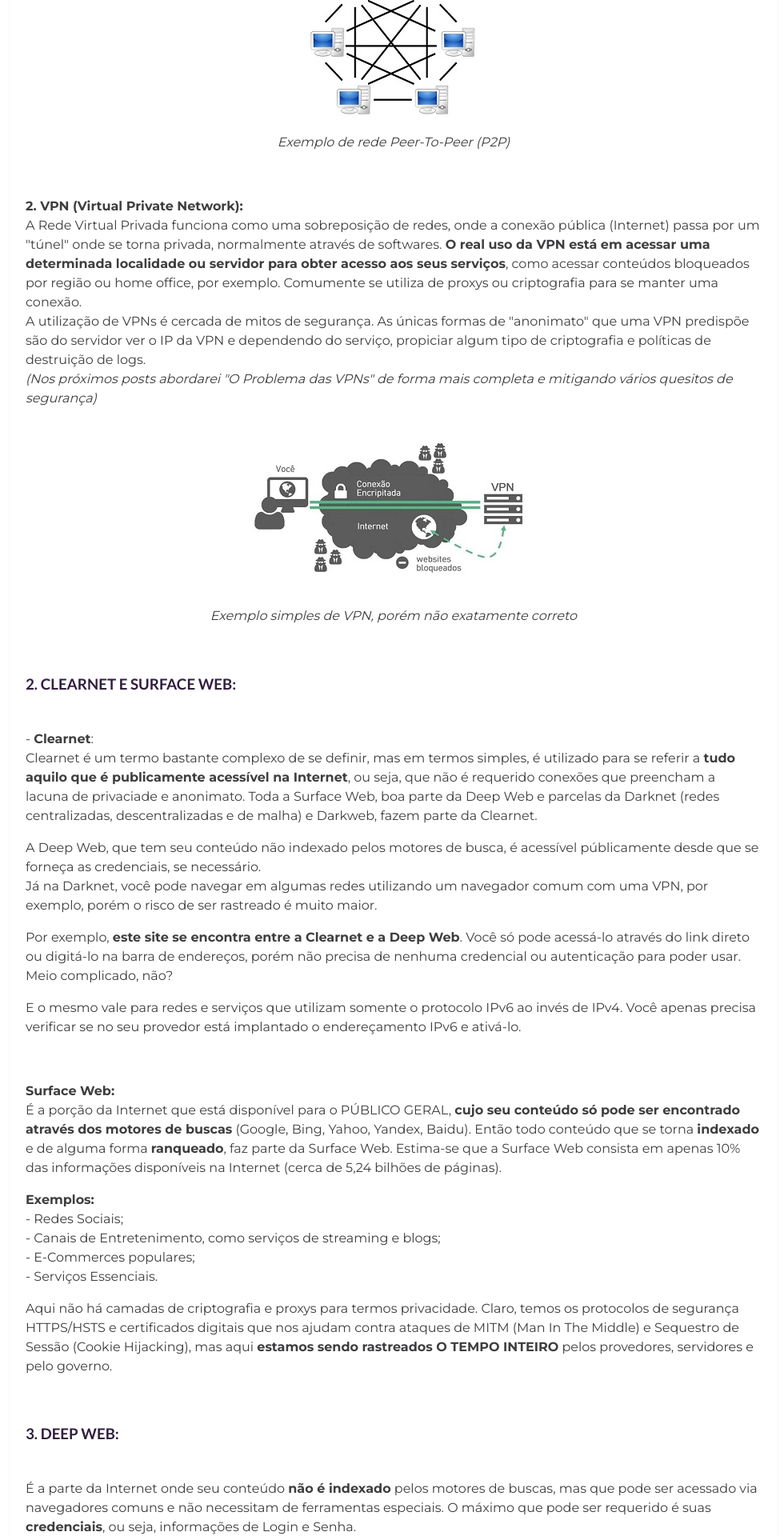
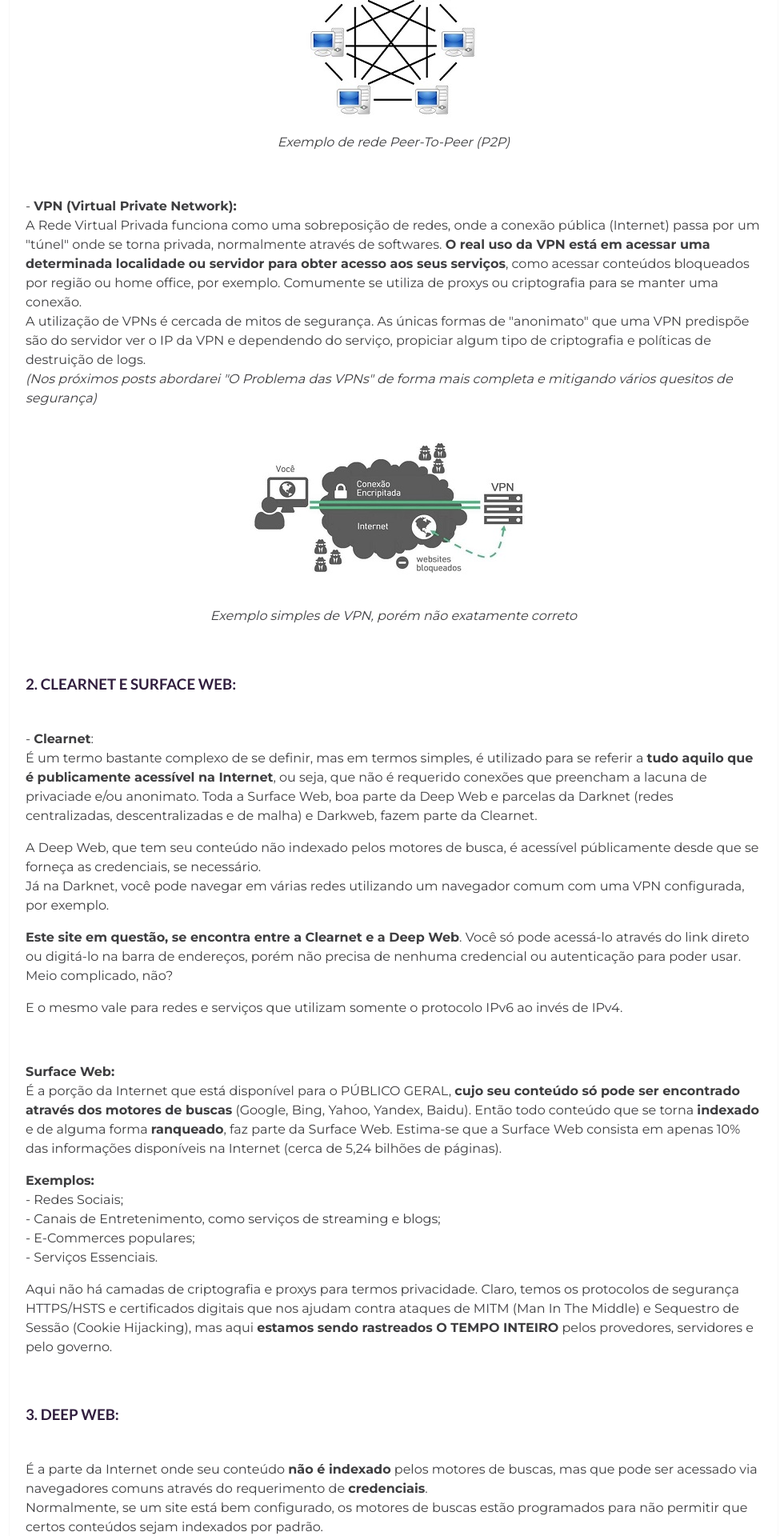
Before and after one commit to EscapeTheX/escapethex.github.io, a Jekyll site: the page built from _posts/2021-03-17-Deep-e-Dark-Web.markdown, in a window 1280 px wide. Shown: the part 1212-3132 px from the top of the page at 80% size, without its empty margins (148-1128 px from the left). Built offline with Jekyll 4.4.1, drawn with Linux system fonts in a browser that asks for light colours; some of the changed text lies outside the part shown.

Commit message:
Update 2021-03-17-Deep-e-Dark-Web.markdown

```diff
--- a/_posts/2021-03-17-Deep-e-Dark-Web.markdown
+++ b/_posts/2021-03-17-Deep-e-Dark-Web.markdown
@@ -25,7 +25,7 @@
 
 <p> </p>
 
-<p><b>2. VPN (Virtual Private Network):</b><br>
+<p>- <b>VPN (Virtual Private Network):</b><br>
 A Rede Virtual Privada funciona como uma sobreposição de redes, onde a conexão pública (Internet) passa por um "túnel" onde se torna privada, normalmente através de softwares. <b>O real uso da VPN está em acessar uma determinada localidade ou servidor para obter acesso aos seus serviços</b>, como acessar conteúdos bloqueados por região ou home office, por exemplo. Comumente se utiliza de proxys ou criptografia para se manter uma conexão.<br>
 A utilização de VPNs é cercada de mitos de segurança. As únicas formas de "anonimato" que uma VPN predispõe são do servidor ver o IP da VPN e dependendo do serviço, propiciar algum tipo de criptografia e políticas de destruição de logs.<br>
 <i>(Nos próximos posts abordarei "O Problema das VPNs" de forma mais completa e mitigando vários quesitos de segurança)</i></p>
@@ -39,14 +39,14 @@
 
 <p><b><h3>2. CLEARNET E SURFACE WEB:</h3></b><br>
 - <b>Clearnet</b>:<br>
-Clearnet é um termo bastante complexo de se definir, mas em termos simples, é utilizado para se referir a <b>tudo aquilo que é publicamente acessível na Internet</b>, ou seja, que não é requerido conexões que preencham a lacuna de privaciade e anonimato. Toda a Surface Web, boa parte da Deep Web e parcelas da Darknet (redes centralizadas, descentralizadas e de malha) e Darkweb, fazem parte da Clearnet.</p>
+É um termo bastante complexo de se definir, mas em termos simples, é utilizado para se referir a <b>tudo aquilo que é publicamente acessível na Internet</b>, ou seja, que não é requerido conexões que preencham a lacuna de privaciade e/ou anonimato. Toda a Surface Web, boa parte da Deep Web e parcelas da Darknet (redes centralizadas, descentralizadas e de malha) e Darkweb, fazem parte da Clearnet.</p>
 
 <p>A Deep Web, que tem seu conteúdo não indexado pelos motores de busca, é acessível públicamente desde que se forneça as credenciais, se necessário.<br>
-Já na Darknet, você pode navegar em algumas redes utilizando um navegador comum com uma VPN, por exemplo, porém o risco de ser rastreado é muito maior.</p>
+Já na Darknet, você pode navegar em várias redes utilizando um navegador comum com uma VPN configurada, por exemplo.</p>
 
-<p>Por exemplo, <b>este site se encontra entre a Clearnet e a Deep Web</b>. Você só pode acessá-lo através do link direto ou digitá-lo na barra de endereços, porém não precisa de nenhuma credencial ou autenticação para poder usar. Meio complicado, não?</p>
+<p><b>Este site em questão, se encontra entre a Clearnet e a Deep Web</b>. Você só pode acessá-lo através do link direto ou digitá-lo na barra de endereços, porém não precisa de nenhuma credencial ou autenticação para poder usar. Meio complicado, não?</p>
 
-<p>E o mesmo vale para redes e serviços que utilizam somente o protocolo IPv6 ao invés de IPv4. Você apenas precisa verificar se no seu provedor está implantado o endereçamento IPv6 e ativá-lo.</p>
+<p>E o mesmo vale para redes e serviços que utilizam somente o protocolo IPv6 ao invés de IPv4.</p>
 
 <p> </p>
 
@@ -64,7 +64,7 @@
 <p> </p>
 
 <p><b><h3>3. DEEP WEB:</h3></b><br>
-É a parte da Internet onde seu conteúdo <b>não é indexado</b> pelos motores de buscas, mas que pode ser acessado via navegadores comuns e não necessitam de ferramentas especiais. O máximo que pode ser requerido é suas <b>credenciais</b>, ou seja, informações de Login e Senha.<br>
+É a parte da Internet onde seu conteúdo <b>não é indexado</b> pelos motores de buscas, mas que pode ser acessado via navegadores comuns através do requerimento de <b>credenciais</b>.<br>
 Normalmente, se um site está bem configurado, os motores de buscas estão programados para não permitir que certos conteúdos sejam indexados por padrão.</p>
 <p>Exemplificando melhor:<br>
 - Sites e sitemas internos de corporações, associações e comércios;<br>
@@ -78,21 +78,28 @@
 - Documentos governamentais e médicos...<br>
 - Servidores FTP;<br>
 - Honeypots;<br>
--
 </p>
 
 <p> </p>
 
 <p><b><h3>4. DARKNET:</h3></b><br>
-São redes sobrepostas a Internet que <i>só podem ser acessadas através de softwares, configurações, autorizações e frequentemente, não utilizando protocolos e portas comuns</i>. A Darknet foi construída com o propósito de proteger a privacidade do usuário, então tipicamente <b>descreve serviços que utilizam grandes camadas de criptografia para o anonimato</b>.</p>
-<p>Geralmente utiliza-se de redes descentralizadas, como P2P, para que as conexões possam ser feitas. Algumas redes podem até podem ser acessadas através de navegadores comuns sob algum tipo de configuração, porém o risco de ser rastreado é muito maior.<br>
-Um ponto desvantajoso é que não se há um controle ou regulação de conteúdos nessas redes.</p>
+São redes sobrepostas a Internet que <i>só podem ser acessadas através de softwares, configurações, autorizações e frequentemente, não utilizando protocolos e portas comuns</i>. A Darknet foi construída com o propósito de proteger a privacidade do usuário, então tipicamente <b>descreve serviços descentralizados, distribuídos e de malha que podem utilizar, OU NÃO, grandes camadas de criptografia para o anonimato</b>.</p>
 
+<p>Redes P2P e de VPNs são frequentemente utilizadas para que as conexões possam ser feitas.<br>
+Porém um ponto desvantajoso é que não se há um controle ou regulação de conteúdos nessas redes.</p>
 
+<p><b>Quem utiliza a Darknet?<b><br>
+- Jornalistas, ativistas, ex-militares, políticos protestantes, trabalhadores do governo e insiders, que estão caminhando juntos para denunciar ferozmente a corrupção em seus respectivos campos;<br>
+- Grupos Anti-Censura;<br>
+- Residentes de Regimes Políticos Opressivos: Pessoas que vivem sob estes regimes, frequentemente não tem acesso a notícias, informações, dados sobre saúde e sustentabilidade sobre seus países. A Darknet oferece uma certa ajuda que possam obter informações cruciais das quais precisam, além de poderem espalhá-las para o resto da população;<br>
+- Órgãos Governamentais e Agências de Inteligência Cibernética;<br>
+- White Hats / Gray Hats / Black Hats;<br>
+- Criminosos;<br>
+- Curiosos.<br>
 
 <p><b>É ilegal acessar a Darknet?</b><br>
-Ela é utilizada para quem busca de alguma forma manter-se anônimo e ter privacidade. Órgãos governamentais, exército, agências de ciberinteligência, jornalistas e ativistas, utilizam diariamente a Darknet. Tanto o Wikileaks quanto jornais como o The Guardian e The New Yorker, tem hospedagens na Darknet com finalidades de capturar vazamentos de dados e documentos governamentais.<br>
-Ao contrário do que se pensa, <b>nem tudo na Darknet é pautado para atividades criminais</b>. Exemplos como pirataria e liberdade de expressão, são justos, dependendo do tipo de governo em que o usuário está inserido. Governos como da Rússia, China, Irã e Coréia do Norte, tomam medidas restritivas quanto a liberdade e privacidade que o usuário tem sobre seus dados e conteúdos disponíveis em seus países.<br>
+Ela é utilizada para quem busca de alguma forma ter privacidade. Tanto o Wikileaks quanto jornais como o The Guardian e The New Yorker, tem hospedagens na Darknet com finalidades de capturar vazamentos de dados e documentos governamentais.<br>
+Mas ao contrário do que se pensa, <b>nem tudo na Darknet é pautado em atividades ilícitas</b>. <br>
 <b>Então se for com o objetivo de cometer atividades criminais, sim</b>.</p>
 
 <p><b>O que é possível encontrar na Darknet?</b><br>
@@ -129,8 +136,8 @@
 
 <p>Quando está se acessando a Darknet, dependendo do que você planeja fazer, podem haver várias opções de redes para escolher. Cada uma tem os seus usos, vantagens e desvantagens.<br>
 Dependendo do que você planeja procurar, alguns mercados na Darknet podem algumas vezes serem desafiadores. Claro que podemos obter listas de links através da Clearnet e de outros serviços próprios da rede, mas se você busca coisas grotescas, terá que pesquisar muito.</p>
-
-<p><b>Exemplos de redes da Darknet</b>: (34 de aprox. 30.000)<br>
+<p> </p>
+<p><b>Exemplos de redes da Darknet</b>: (36 de aprox. 30.000)<br>
 - <b>TOR (The Onion Router)</b>: O mais famoso dessa lista. É um software que utiliza
 Os problemas conhecidos do TOR são os ataques de correlação, os nós de saída podem ser interceptados por não utilizarem criptografia de ponta-a-ponta, falhas de configurações de sites que permitem exposição de metadados e endereçamento real do usuário/servidor, e várias outras brechas mais complexas.</p>
 </p>
@@ -197,7 +202,7 @@
 
 <p>- <b>Telex</b>: Uma nova maneira de passar pela censura da Internet.
 
-<p>- <b>Project Byzantium</b>: Distribuição bootável do Linux to set up wireless mesh nodes with commonly available hardware.
+<p>- <b>Project Byzantium</b>: Distribuição bootável do Linux que monta uma rede de malha independente do hardware que você tiver.
 
 <p>- <b>Freifunk</b>: É uma rede comunitária wireless alemã, que conta com 400 comunidades locais e mais de 41.000 pontos de acesso.<br>
 Os usos da Freifunk são com base no princípio de Neutralidade de Redes, de garantir acesso ao conhecimento e informação livremente e também com o uso de tecnologias Open-Source.<br>
@@ -279,8 +284,8 @@
 - <a href="http://www.internetfreedom.org/FreeGate.html">Documentação do FreeGate</a><br>
 - <a href="https://www.ispblog.com.br/2018/05/02/9-passos-para-habilitar-o-ipv6-em-uma-rede-isp/">9 Passos para Habilitar o IPV6 em uma Rede ISP</a><br>
 - <a href="https://digital.com/online-privacy/deep-dark-web/">Enter The Deep & Dark Web If You Dare (And Get Ready For A Surprise)<a><br>
-- <b>RETSKIN, Sion</b>. Hands-On: Dark Web Analysis. Packt, 2018.<br>
-- <b>KOZAKIEWICZ, Dilmar José</b>. DEEP WEB E SEGURANÇA DA INFORMAÇÃO: UMA ANÁLISE E SEUS IMPACTOS NA SOCIEDADE E NAS ORGANIZAÇÕES. UTFPR, Curitiba, 2018.<br>
+- RETSKIN, Sion. Hands-On: Dark Web Analysis. Packt, 2018.<br>
+- KOZAKIEWICZ, Dilmar José. Deep Web e Segurança da Informação: Uma análise e seus impactos na sociedade e nas organizações. UTFPR, Curitiba, 2018.<br>
 - <a href="https://docs.meshwith.me/">Documentação do Hyperboria</a><br>
 - <a href="https://github.com/cjdelisle/cjdns/blob/master/doc/Whitepaper.md">Documentação do CJDNS</a><br>
 - <a href="https://dat.foundation/about/foundation/">What is Dat?</a><br>
```
Also changed, not shown: other parts of _posts/2021-03-17-Deep-e-Dark-Web.markdown (+4 -6 lines).
